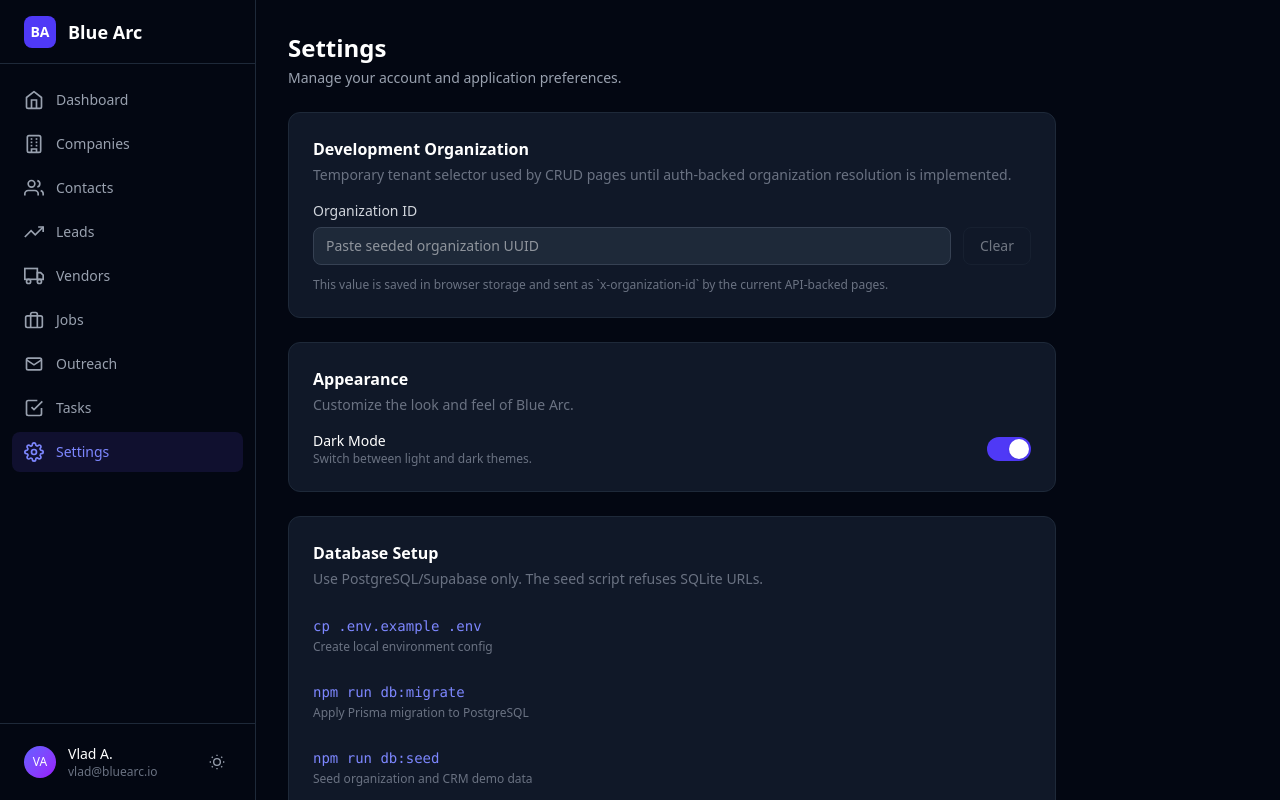
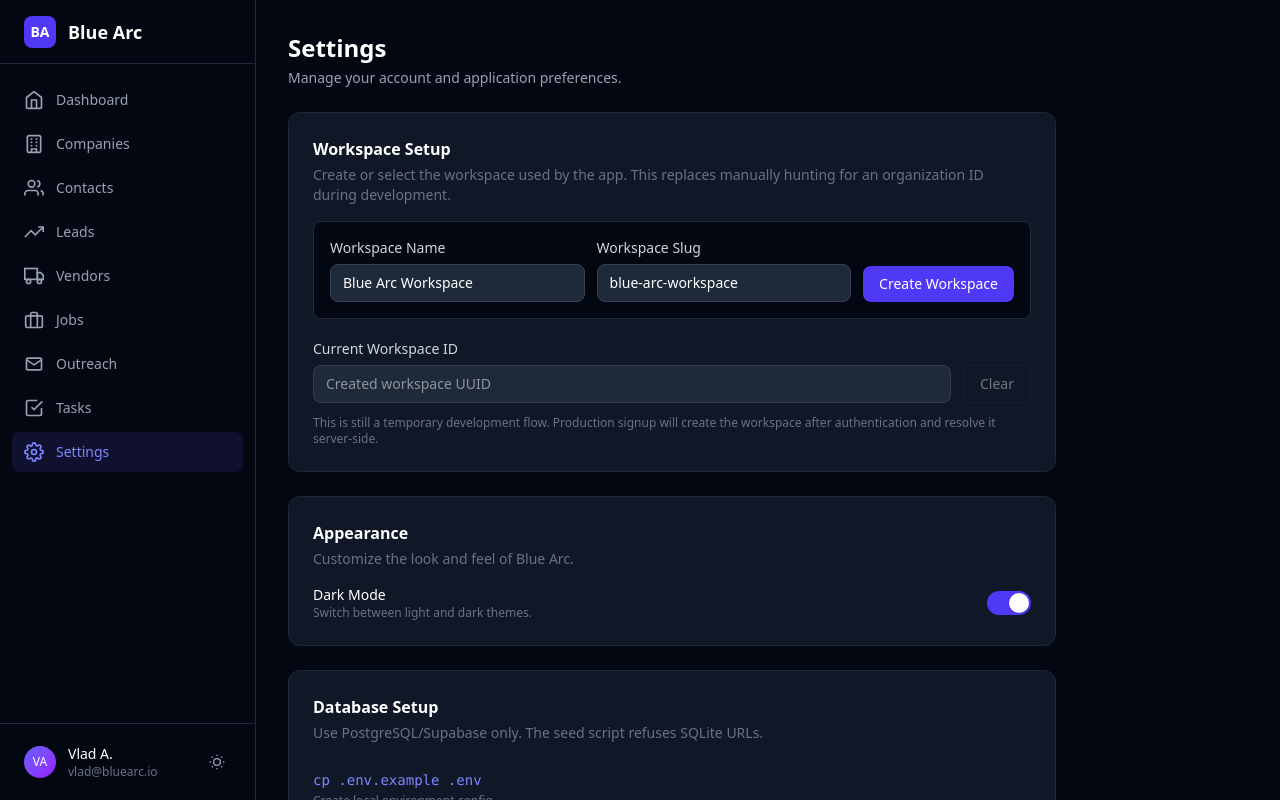
Before and after one commit to vlad907/bluearc-os, a Next.js app: page /settings in a window 1280 px wide. Built offline with nearby package versions, Linux system fonts and the light colour scheme.

Commit message:
Add first-run workspace setup

```diff
--- /dev/null
+++ b/src/app/api/setup/organization/route.ts
@@ -0,0 +1,81 @@
+import { Prisma } from "@prisma/client";
+import { prisma } from "@/lib/prisma";
+
+export const dynamic = "force-dynamic";
+
+type CreateOrganizationBody = {
+  name?: unknown;
+  slug?: unknown;
+};
+
+function jsonError(message: string, status: number) {
+  return Response.json({ error: message }, { status });
+}
+
+async function readJsonBody(request: Request) {
+  try {
+    return (await request.json()) as CreateOrganizationBody;
+  } catch {
+    return null;
+  }
+}
+
+function slugify(value: string) {
+  return value
+    .trim()
+    .toLowerCase()
+    .replace(/[^a-z0-9]+/g, "-")
+    .replace(/^-+|-+$/g, "")
+    .slice(0, 50);
+}
+
+export async function POST(request: Request) {
+  const body = await readJsonBody(request);
+
+  if (!body) {
+    return jsonError("Request body must be valid JSON", 400);
+  }
+
+  const name = typeof body.name === "string" ? body.name.trim() : "";
+  const requestedSlug = typeof body.slug === "string" ? body.slug.trim() : "";
+  const slug = slugify(requestedSlug || name);
+
+  if (!name) {
+    return jsonError("Workspace name is required", 400);
+  }
+
+  if (name.length > 100) {
+    return jsonError("Workspace name must be 100 characters or fewer", 400);
+  }
+
+  if (slug.length < 3) {
+    return jsonError("Workspace slug must be at least 3 URL-safe characters", 400);
+  }
+
+  try {
+    const organization = await prisma.organization.create({
+      data: {
+        name,
+        slug,
+        settings: {
+          createdFrom: "development_setup",
+        },
+      },
+      select: {
+        id: true,
+        name: true,
+        slug: true,
+        plan: true,
+      },
+    });
+
+    return Response.json({ organization }, { status: 201 });
+  } catch (error) {
+    if (error instanceof Prisma.PrismaClientKnownRequestError && error.code === "P2002") {
+      return jsonError("Workspace slug is already in use", 409);
+    }
+
+    console.error(error);
+    return jsonError("Internal server error", 500);
+  }
+}
--- a/src/app/settings/page.tsx
+++ b/src/app/settings/page.tsx
@@ -1,6 +1,6 @@
 "use client";
 
-import React from "react";
+import React, { useState } from "react";
 import PageHeader from "@/components/layout/PageHeader";
 import { useOrganization } from "@/context/OrganizationContext";
 import { useTheme } from "@/context/ThemeContext";
@@ -8,6 +8,49 @@
 export default function SettingsPage() {
   const { theme, toggleTheme } = useTheme();
   const { organizationId, setOrganizationId } = useOrganization();
+  const [workspaceName, setWorkspaceName] = useState("Blue Arc Workspace");
+  const [workspaceSlug, setWorkspaceSlug] = useState("blue-arc-workspace");
+  const [setupStatus, setSetupStatus] = useState<string | null>(null);
+  const [setupError, setSetupError] = useState<string | null>(null);
+  const [creatingWorkspace, setCreatingWorkspace] = useState(false);
+
+  async function handleCreateWorkspace(event: React.FormEvent<HTMLFormElement>) {
+    event.preventDefault();
+
+    if (!workspaceName.trim()) {
+      return;
+    }
+
+    setCreatingWorkspace(true);
+    setSetupError(null);
+    setSetupStatus(null);
+
+    try {
+      const response = await fetch("/api/setup/organization", {
+        method: "POST",
+        headers: { "Content-Type": "application/json" },
+        body: JSON.stringify({
+          name: workspaceName.trim(),
+          slug: workspaceSlug.trim() || undefined,
+        }),
+      });
+      const payload = (await response.json()) as {
+        organization?: { id: string; name: string; slug: string };
+        error?: string;
+      };
+
+      if (!response.ok || !payload.organization) {
+        throw new Error(payload.error ?? "Failed to create workspace");
+      }
+
+      setOrganizationId(payload.organization.id);
+      setSetupStatus(`Created ${payload.organization.name} and selected it for this browser.`);
+    } catch (error) {
+      setSetupError(error instanceof Error ? error.message : "Failed to create workspace");
+    } finally {
+      setCreatingWorkspace(false);
+    }
+  }
 
   return (
     <div className="p-6 lg:p-8">
@@ -17,18 +60,52 @@
       />
       <div className="space-y-6 max-w-3xl">
         <div className="bg-white dark:bg-gray-900 border border-gray-200 dark:border-gray-800 rounded-xl p-6">
-          <h3 className="font-semibold text-gray-900 dark:text-white mb-1">Development Organization</h3>
+          <h3 className="font-semibold text-gray-900 dark:text-white mb-1">Workspace Setup</h3>
           <p className="text-sm text-gray-500 dark:text-gray-500 mb-4">
-            Temporary tenant selector used by CRUD pages until auth-backed organization resolution is implemented.
+            Create or select the workspace used by the app. This replaces manually hunting for an organization ID during development.
           </p>
+          <form onSubmit={handleCreateWorkspace} className="mb-5 rounded-lg border border-gray-200 dark:border-gray-800 bg-gray-50 dark:bg-gray-950 p-4">
+            <div className="grid grid-cols-1 lg:grid-cols-[1fr_1fr_auto] gap-3">
+              <div>
+                <label className="block text-sm font-medium text-gray-700 dark:text-gray-300 mb-1.5">
+                  Workspace Name
+                </label>
+                <input
+                  className="w-full px-3 py-2 rounded-lg border border-gray-300 dark:border-gray-700 bg-white dark:bg-gray-800 text-gray-900 dark:text-white text-sm focus:ring-2 focus:ring-indigo-500 focus:border-indigo-500 outline-none"
+                  value={workspaceName}
+                  onChange={(event) => setWorkspaceName(event.target.value)}
+                  required
+                />
+              </div>
+              <div>
+                <label className="block text-sm font-medium text-gray-700 dark:text-gray-300 mb-1.5">
+                  Workspace Slug
+                </label>
+                <input
+                  className="w-full px-3 py-2 rounded-lg border border-gray-300 dark:border-gray-700 bg-white dark:bg-gray-800 text-gray-900 dark:text-white text-sm focus:ring-2 focus:ring-indigo-500 focus:border-indigo-500 outline-none"
+                  value={workspaceSlug}
+                  onChange={(event) => setWorkspaceSlug(event.target.value)}
+                />
+              </div>
+              <button
+                className="self-end px-4 py-2 text-sm font-medium text-white bg-indigo-600 rounded-lg hover:bg-indigo-700 transition-colors disabled:opacity-50 disabled:cursor-not-allowed"
+                disabled={!workspaceName.trim() || creatingWorkspace}
+                type="submit"
+              >
+                {creatingWorkspace ? "Creating..." : "Create Workspace"}
+              </button>
+            </div>
+            {setupStatus && <p className="mt-3 text-sm text-emerald-600 dark:text-emerald-400">{setupStatus}</p>}
+            {setupError && <p className="mt-3 text-sm text-red-600 dark:text-red-400">{setupError}</p>}
+          </form>
           <div className="grid grid-cols-1 lg:grid-cols-[1fr_auto] gap-3">
             <div>
               <label className="block text-sm font-medium text-gray-700 dark:text-gray-300 mb-1.5">
-                Organization ID
+                Current Workspace ID
               </label>
               <input
                 className="w-full px-3 py-2 rounded-lg border border-gray-300 dark:border-gray-700 bg-white dark:bg-gray-800 text-gray-900 dark:text-white text-sm focus:ring-2 focus:ring-indigo-500 focus:border-indigo-500 outline-none"
-                placeholder="Paste seeded organization UUID"
+                placeholder="Created workspace UUID"
                 value={organizationId}
                 onChange={(event) => setOrganizationId(event.target.value)}
               />
@@ -42,7 +119,7 @@
             </button>
           </div>
           <p className="mt-3 text-xs text-gray-500 dark:text-gray-500">
-            This value is saved in browser storage and sent as `x-organization-id` by the current API-backed pages.
+            This is still a temporary development flow. Production signup will create the workspace after authentication and resolve it server-side.
           </p>
         </div>
 
@@ -72,8 +149,8 @@
             {[
               { command: "cp .env.example .env", desc: "Create local environment config" },
               { command: "npm run db:migrate", desc: "Apply Prisma migration to PostgreSQL" },
-              { command: "npm run db:seed", desc: "Seed organization and CRM demo data" },
-              { command: "npm run dev", desc: "Run the app and use the seeded organization ID" },
+              { command: "npm run db:seed", desc: "Optional: seed demo CRM data" },
+              { command: "npm run dev", desc: "Run the app, then create a workspace from this Settings page" },
             ].map((item) => (
               <div key={item.command} className="flex items-center justify-between gap-4 py-2">
                 <div>
--- a/src/components/dashboard/Dashboard.tsx
+++ b/src/components/dashboard/Dashboard.tsx
@@ -120,7 +120,7 @@
           <div className="flex flex-col sm:flex-row items-stretch sm:items-center gap-3">
             <input
               className="w-full sm:w-80 px-3 py-2 text-sm bg-white/10 border border-white/15 rounded-lg text-white placeholder:text-indigo-100/50 outline-none focus:ring-2 focus:ring-indigo-300"
-              placeholder="Organization ID"
+              placeholder="Workspace ID"
               value={organizationId}
               onChange={(event) => setOrganizationId(event.target.value)}
             />
@@ -142,10 +142,16 @@
 
       {!organizationId && (
         <div className="bg-white dark:bg-gray-900 border border-gray-200 dark:border-gray-800 rounded-xl p-6">
-          <h2 className="font-semibold text-gray-900 dark:text-white">Select an organization</h2>
+          <h2 className="font-semibold text-gray-900 dark:text-white">Create or select a workspace</h2>
           <p className="mt-1 text-sm text-gray-500 dark:text-gray-400">
-            Enter the seeded organization ID here or in Settings to load live CRM metrics.
+            A fresh user should start in Settings, create a workspace, and the app will select it automatically.
           </p>
+          <Link
+            className="mt-4 inline-flex px-4 py-2 text-sm font-medium text-white bg-indigo-600 rounded-lg hover:bg-indigo-700 transition-colors"
+            href="/settings"
+          >
+            Open Workspace Setup
+          </Link>
         </div>
       )}
 
```
Also changed, not shown: 1 other file (tests, documents, lock files or other folders).
